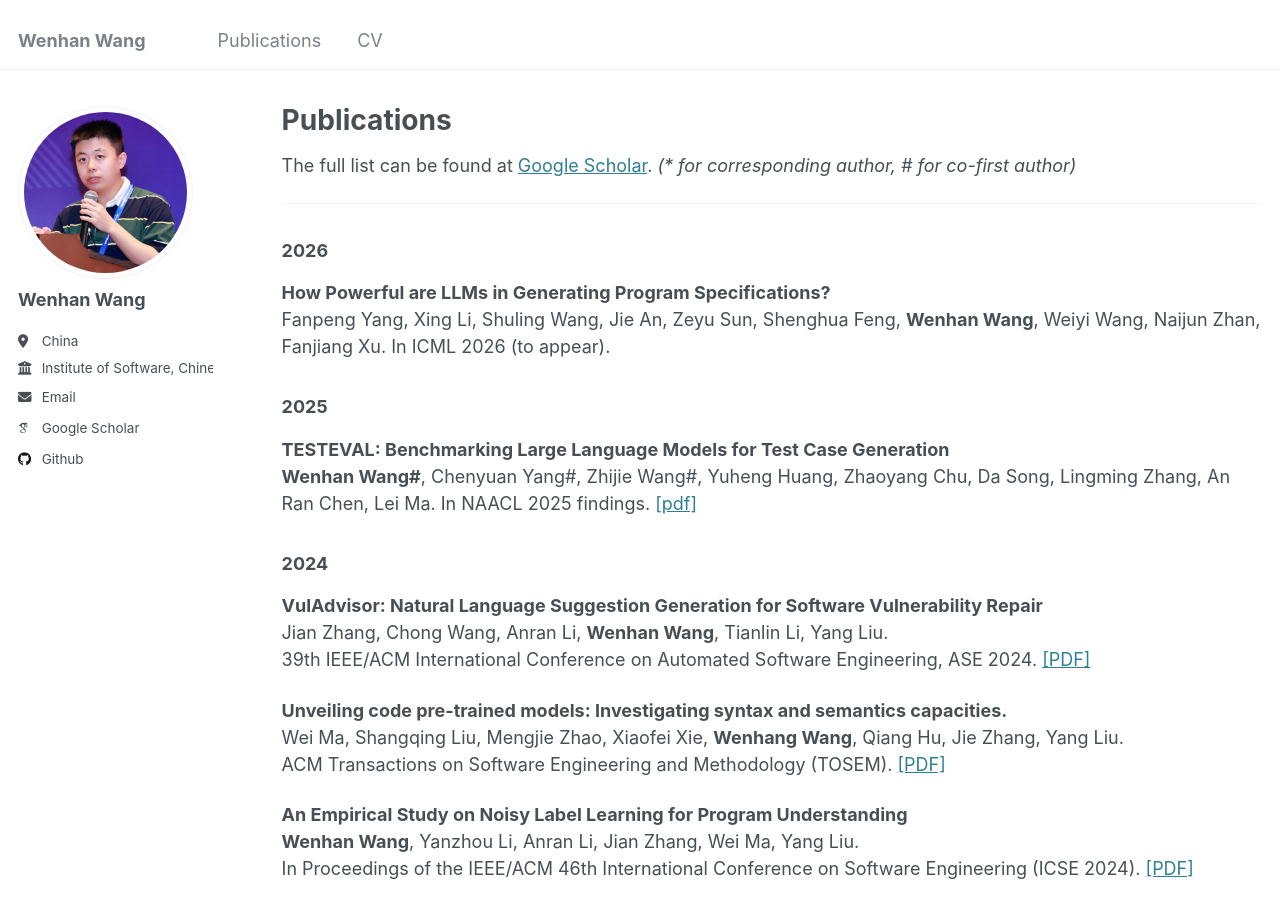
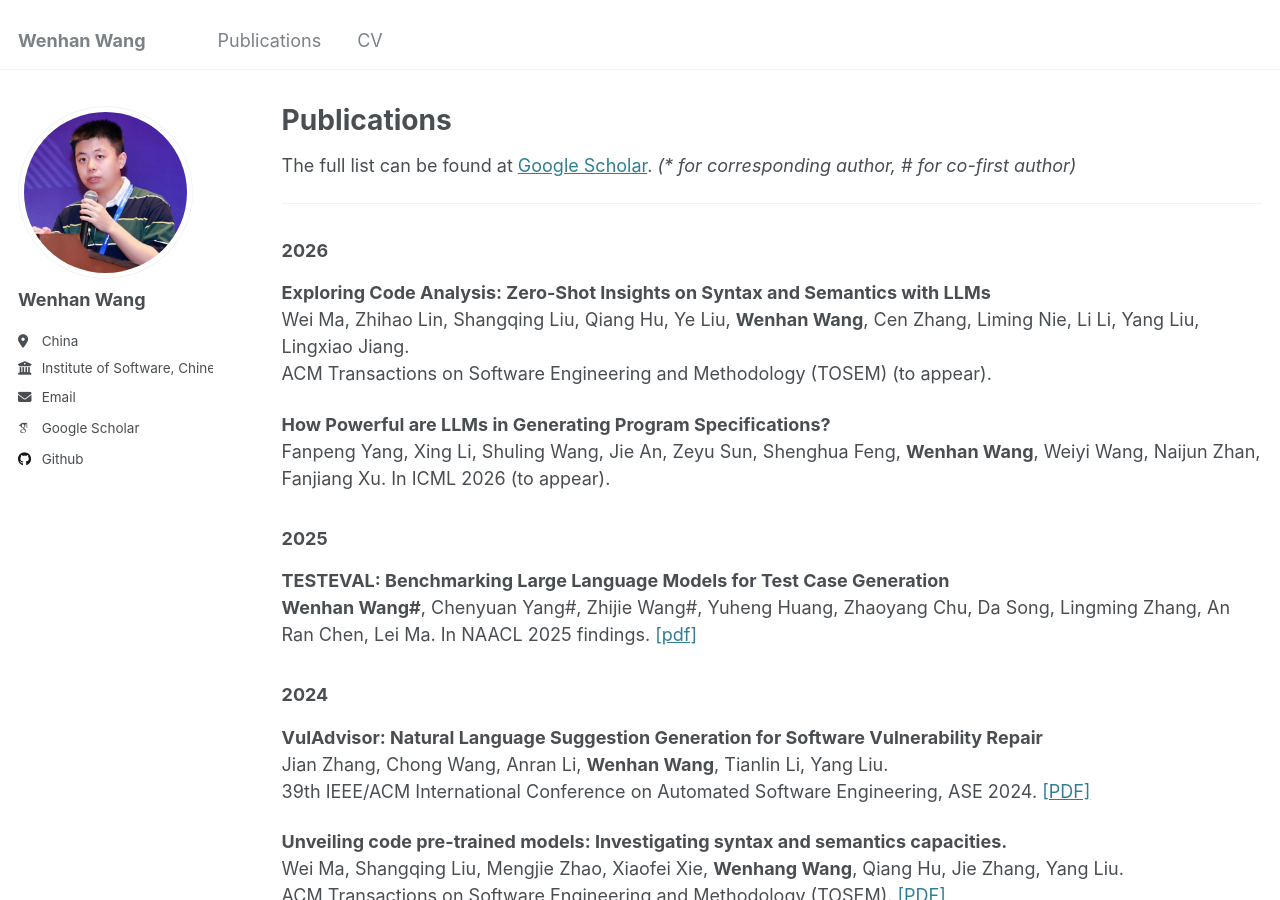
Before and after one commit to jacobwwh/jacobwwh.github.io, a Jekyll site: the page built from _pages/publications.md, in a window 1280 px wide and 900 px high. Built offline with Jekyll 4.4.1, drawn with Linux system fonts in a browser that asks for light colours; some web fonts are replaced.

Commit message:
add tosem paper

```diff
--- a/_pages/publications.md
+++ b/_pages/publications.md
@@ -14,6 +14,10 @@ The full list can be found at <a href="https://scholar.google.com/citations?user
 
 ---
 ### 2026
+
+**Exploring Code Analysis: Zero-Shot Insights on Syntax and Semantics with LLMs**<br>
+  Wei Ma, Zhihao Lin, Shangqing Liu, Qiang Hu, Ye Liu, **Wenhan Wang**, Cen Zhang, Liming Nie, Li Li, Yang Liu, Lingxiao Jiang.<br>
+  ACM Transactions on Software Engineering and Methodology (TOSEM) (to appear).
 
 **How Powerful are LLMs in Generating Program Specifications?**
   Fanpeng Yang, Xing Li, Shuling Wang, Jie An, Zeyu Sun, Shenghua Feng, **Wenhan Wang**, Weiyi Wang, Naijun Zhan, Fanjiang Xu.
```
Also changed, not shown: _pages/about.md (+2 -0 lines).
